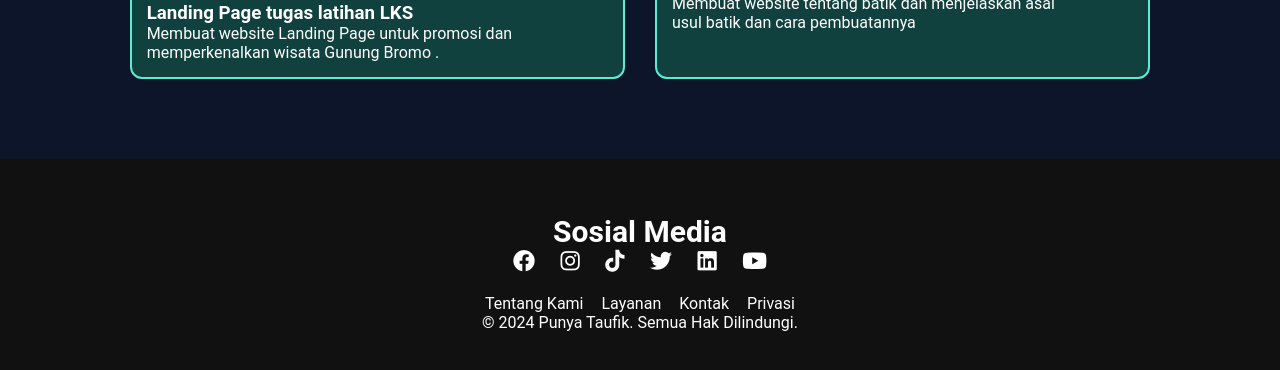
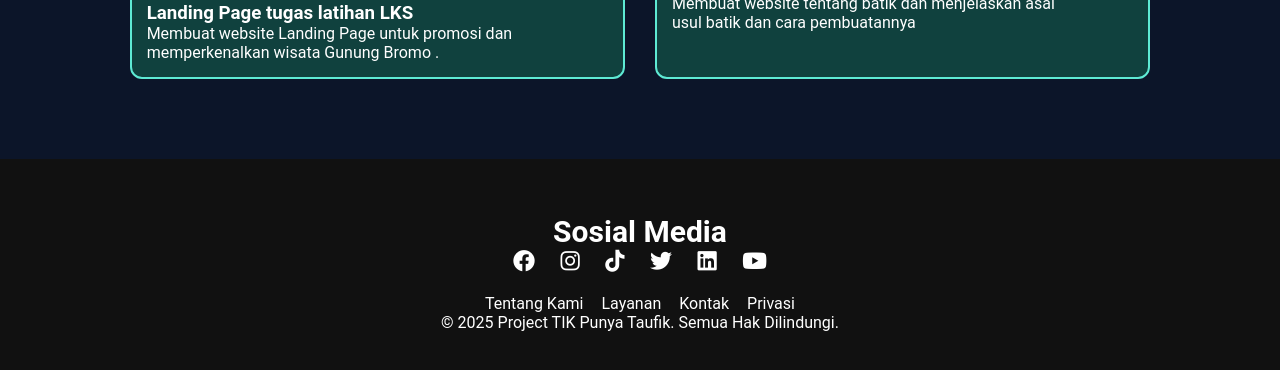
Before and after one commit to taufik-k/Project_TIK_Taufik, a plain HTML site: page index.html in a window 1280 px wide. Shown: the part 2358-2728 px from the top of the page. Drawn offline with Linux system fonts and the light colour scheme.

Commit message:
Update index.html

```diff
--- a/index.html
+++ b/index.html
@@ -169,7 +169,7 @@
           <li><a>Privasi</a></li>
         </ul>
         <div class="footer-copyright">
-          &copy; 2024 Punya Taufik. Semua Hak Dilindungi.
+          &copy; 2025 Project TIK Punya Taufik. Semua Hak Dilindungi.
         </div>
       </div>
     </footer>
```
